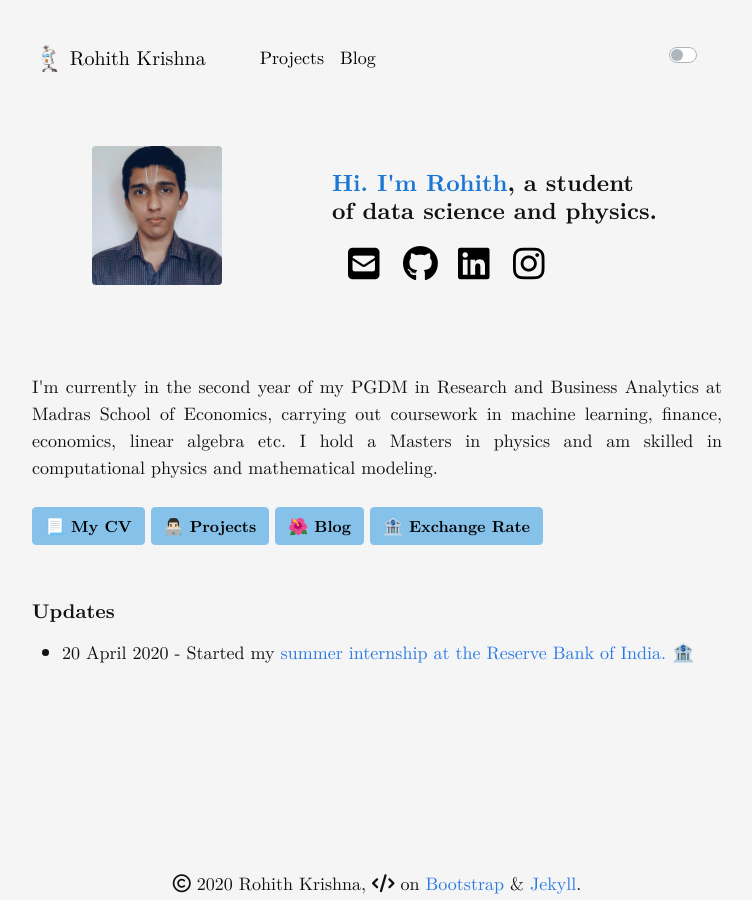
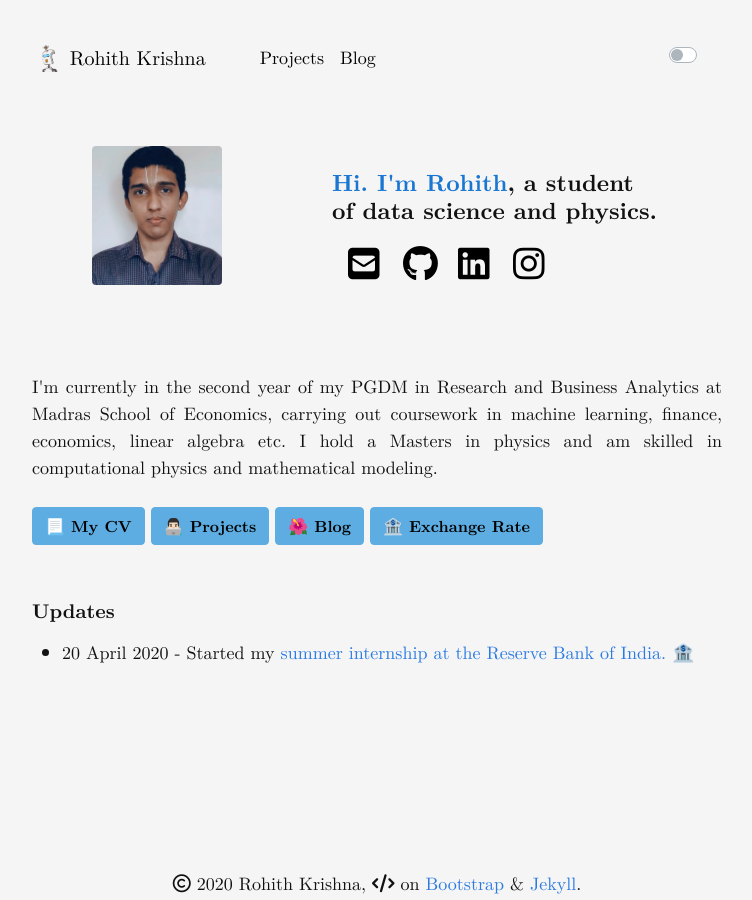
Before and after one commit to rohithmay/rohithmay.github.io, a Jekyll site: the page built from index.md, in a window 1280 px wide. Shown: the whole page, without its empty margins (263-1015 px from the left). Built offline with Jekyll 4.4.1, drawn with Linux system fonts in a browser that asks for light colours; nearby versions of some CDN libraries; a style sheet for code colours, icons or effects is not loaded.

Commit message:
Update main.scss

```diff
--- a/css/main.scss
+++ b/css/main.scss
@@ -21,7 +21,7 @@ $text-color: #111;
 // for the hyperlinks etc use brand color
 $brand-color: #2a7ae2; // blue
 //$brand-color: #BB8FCE; // violet
-$button-color-light: #85C1E9;
+$button-color-light: #5DADE2;
 $button-color-dark: #1976D2;
 $dark-background-color: #09060A;
 
```
